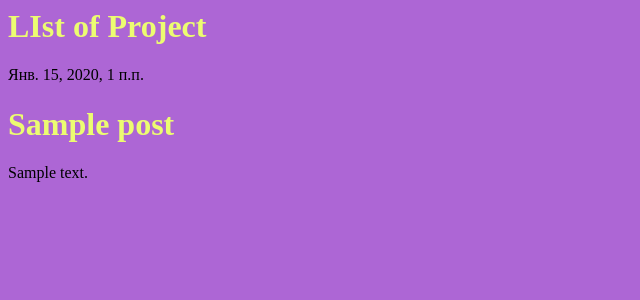
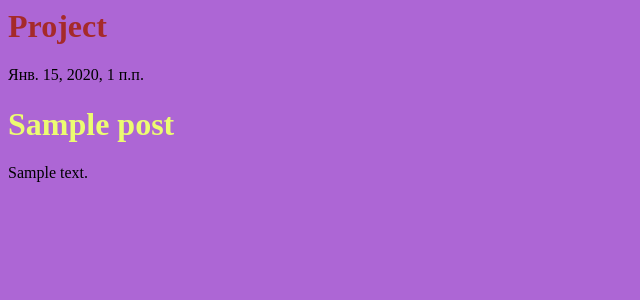
Before and after one commit to GDK1995/project, a Django app: page / in a window 1280 px wide. Shown: the top 300 px of the page, without its empty margins (0-640 px from the left). Run offline with Django 3.2, Linux system fonts and the light colour scheme; tables that the repository leaves empty hold one stand-in row (values such as "Sample post").

Commit message:
Changed the HTML for the site.

```diff
--- a/blog/static/css/blog.css
+++ b/blog/static/css/blog.css
@@ -3,7 +3,7 @@ body{
 }
 
 h1{
-    color: #ECFC71;
+    color: brown;
 }
 
 a{
--- a/blog/templates/blog/base.html
+++ b/blog/templates/blog/base.html
@@ -7,7 +7,7 @@
     </head>
     <body>
         <div>
-            <h1>LIst of Project </h1>
+            <h1>Project </h1>
         </div>
 
         {% block content %}
```
